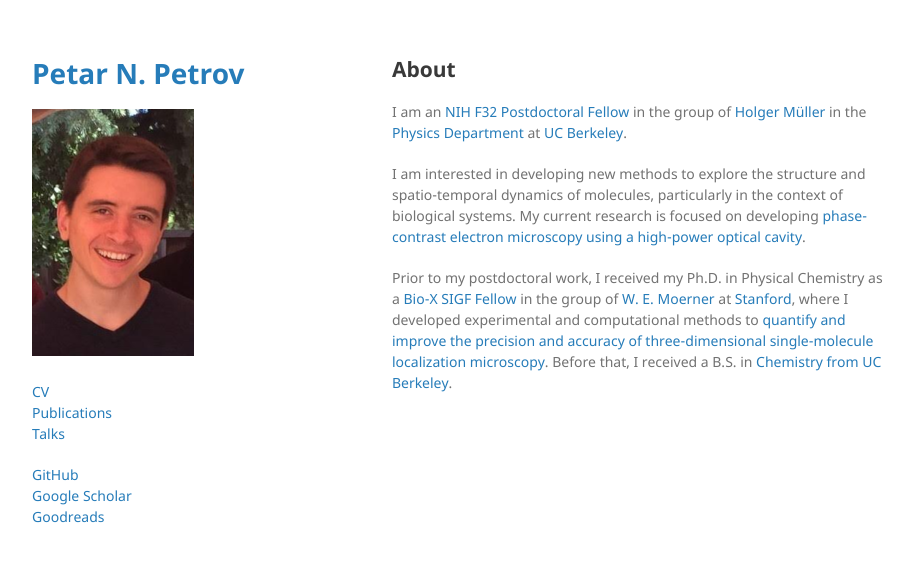
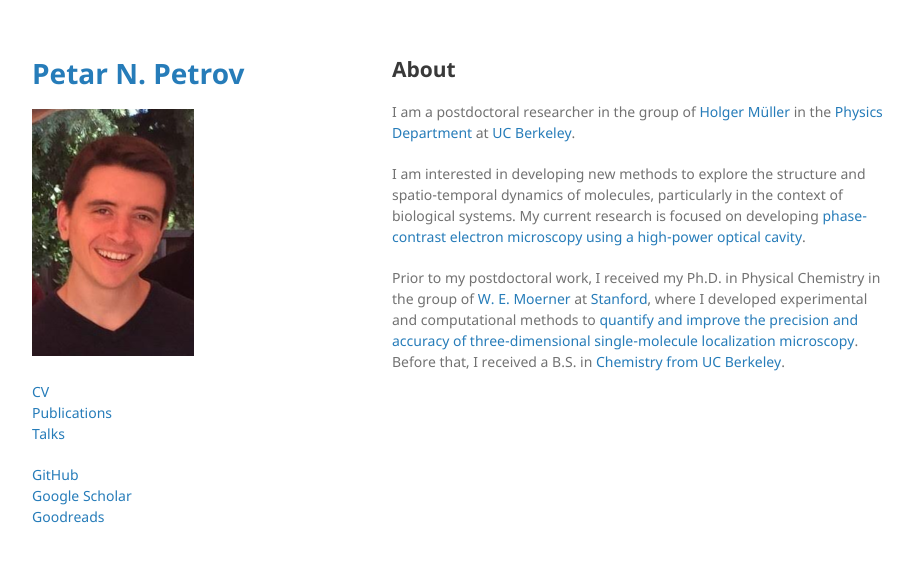
Before and after one commit to itspetar/itspetar.github.io, a Jekyll site: the page built from index.md, in a window 1280 px wide. Shown: the top 562 px of the page, without its empty margins (178-1091 px from the left). Built offline with Jekyll 4.4.1, drawn with Linux system fonts in a browser that asks for light colours; the repository's description, which GitHub fills in, is left out; our own code applies the rules of GitHub Pages for plain Markdown files.

Commit message:
homepage update

```diff
--- a/index.md
+++ b/index.md
@@ -4,8 +4,8 @@ layout: default
 
 ## About
 
-I am an <a href="https://researchtraining.nih.gov/programs/fellowships/F32" target="_blank">NIH F32 Postdoctoral Fellow</a> in the group of <a href="http://matterwave.physics.berkeley.edu/" target="_blank">Holger Müller</a> in the <a href="https://physics.berkeley.edu/" target="_blank">Physics Department</a> at <a href="https://www.berkeley.edu/" target="_blank">UC Berkeley</a>.
+I am a postdoctoral researcher in the group of <a href="http://matterwave.physics.berkeley.edu/" target="_blank">Holger Müller</a> in the <a href="https://physics.berkeley.edu/" target="_blank">Physics Department</a> at <a href="https://www.berkeley.edu/" target="_blank">UC Berkeley</a>.
 
 I am interested in developing new methods to explore the structure and spatio-temporal dynamics of molecules, particularly in the context of biological systems. My current research is focused on developing <a href="https://matterwave.physics.berkeley.edu/phase-contrast-electron-microscopy" target="_blank">phase-contrast electron microscopy using a high-power optical cavity</a>.
 
-Prior to my postdoctoral work, I received my Ph.D. in Physical Chemistry as a <a href="https://vpge.stanford.edu/fellowships-funding/sigf" target="_blank">Bio-X SIGF Fellow</a> in the group of <a href="https://web.stanford.edu/group/moerner/" target="_blank">W. E. Moerner</a> at <a href="https://chemistry.stanford.edu" target="_blank">Stanford</a>, where I developed experimental and computational methods to <a href="https://searchworks.stanford.edu/view/13676745" target="_blank">quantify and improve the precision and accuracy of three-dimensional single-molecule localization microscopy</a>. Before that, I received a B.S. in <a href="https://chemistry.berkeley.edu/home" target="_blank">Chemistry from UC Berkeley</a>.
+Prior to my postdoctoral work, I received my Ph.D. in Physical Chemistry in the group of <a href="https://web.stanford.edu/group/moerner/" target="_blank">W. E. Moerner</a> at <a href="https://chemistry.stanford.edu" target="_blank">Stanford</a>, where I developed experimental and computational methods to <a href="https://searchworks.stanford.edu/view/13676745" target="_blank">quantify and improve the precision and accuracy of three-dimensional single-molecule localization microscopy</a>. Before that, I received a B.S. in <a href="https://chemistry.berkeley.edu/home" target="_blank">Chemistry from UC Berkeley</a>.
```
Also changed, not shown: 2 other files.
